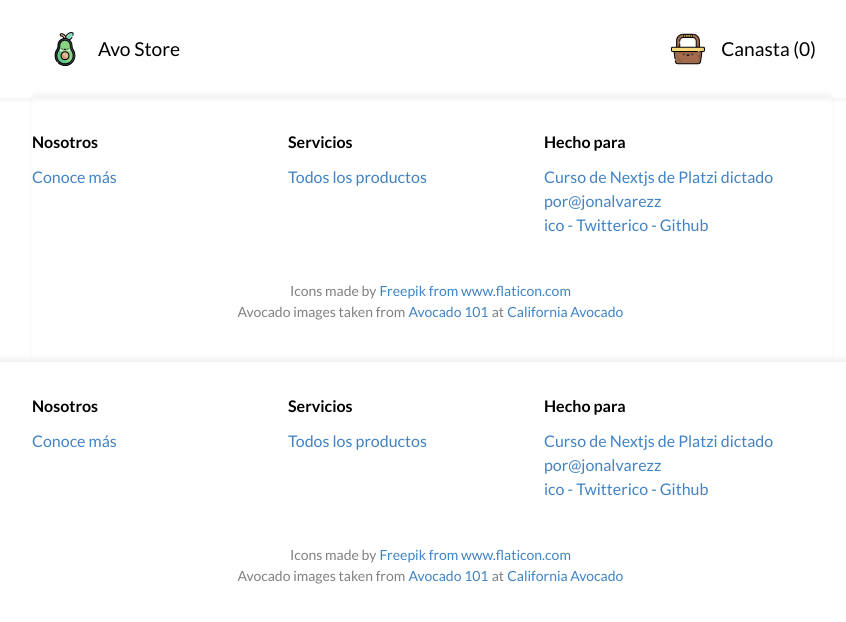
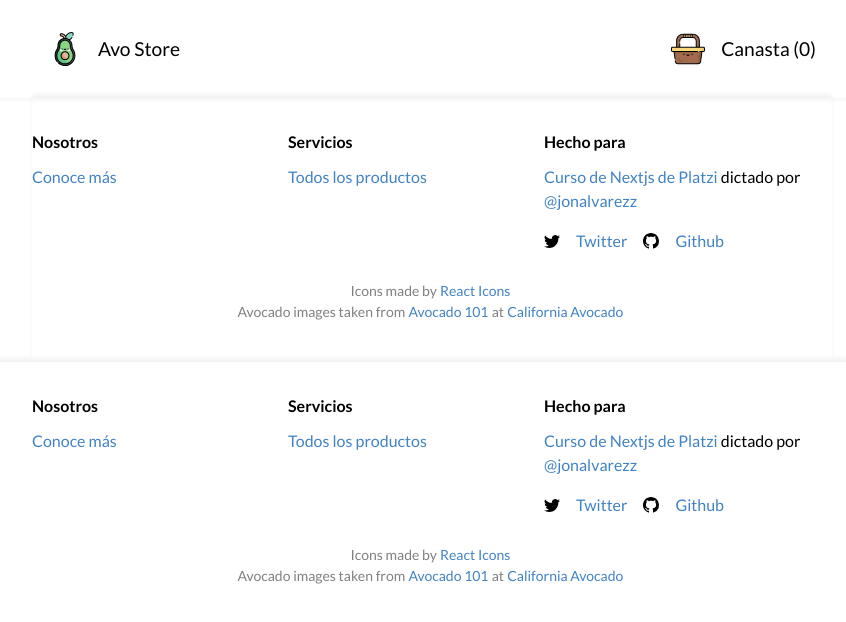
Before and after one commit to AgustinStringa/avo-store-platzi, a Next.js app: page /components/Footer in a window 1280 px wide. Shown: the top 622 px of the page, without its empty margins (208-1054 px from the left). Built offline with nearby package versions, Linux system fonts and the light colour scheme.

Commit message:
content and style to footer

```diff
--- a/package.json
+++ b/package.json
@@ -16,6 +16,7 @@
   "dependencies": {
     "next": "^13.1.2",
     "react": "^18.2.0",
-    "react-dom": "^18.2.0"
+    "react-dom": "^18.2.0",
+    "react-icons": "^4.7.1"
   }
 }
--- a/pages/components/Footer.jsx
+++ b/pages/components/Footer.jsx
@@ -1,6 +1,7 @@
-import Link from 'next/link'
-import React, { useContext } from 'react'
-import { AvoContext } from '@pages/context/AvoContext'
+import Link from "next/link";
+import React, { useContext } from "react";
+import { AvoContext } from "@pages/context/AvoContext";
+import { BsTwitter, BsGithub } from "react-icons/bs";
 const Footer = () => {
   return (
     <>
@@ -12,19 +13,18 @@ const Footer = () => {
         .site-footer {
           padding: 2rem 0;
         }
-            @media (min-width:768px) {
-
+        @media (min-width: 768px) {
           .site-footer nav {
             display: grid;
             grid-template-rows: 150px 50px;
             grid-template-columns: 100%;
             grid-template-areas:
               "links"
-                                        "credits"
+              "credits";
           }
         }
         .site-footer nav ul {
-                list-style:none;
+          list-style: none;
           display: flex;
           flex-direction: column;
           gap: 1rem;
@@ -42,25 +42,35 @@ const Footer = () => {
         .site-footer nav ul h2 {
           font-weight: bold;
           font-size: 1rem;
-                margin-bottom: .7rem;
+          margin-bottom: 0.7rem;
         }
         .site-footer nav div {
           grid-area: credits;
         }
-            .site-footer nav ul li:nth-child(1){
+        .site-footer nav ul li:nth-child(1) {
           grid-area: nosotros;
         }
-            .site-footer nav ul li:nth-child(2){
+        .site-footer nav ul li:nth-child(2) {
           grid-area: servicios;
         }
-            .site-footer nav ul li:nth-child(3){
+        .site-footer nav ul li:nth-child(3) {
           grid-area: hecho-para;
         }
         .site-footer nav ul li a,
-            .credits a{
+        .credits a {
           color: var(--color-link);
         }
 
+        .made-for > div,
+        .made-for > div div {
+          display: flex;
+          justify-content: flex-start;
+          gap: 1rem;
+          align-items: center;
+        }
+        .made-for > div {
+          margin-top: 1rem;
+        }
         .credits {
           color: grey;
           font-size: 14px;
@@ -74,80 +84,85 @@ const Footer = () => {
           }
         }
         .credits a {
-             margin: 0 0.2rem ;
+          margin: 0 0.2rem;
         }
       `}</style>
       <div className="footer-box">
-                <footer className='site-footer container'>
+        <footer className="site-footer container">
           <nav>
             <ul>
               <li>
                 <h2>Nosotros</h2>
 
-                                <Link href="" legacyBehavior>
-                                    <a>
-                                        Conoce más
-                                    </a>
+                <Link href="/about" legacyBehavior>
+                  <a>Conoce más</a>
                 </Link>
               </li>
               <li>
                 <h2>Servicios</h2>
-                                <Link legacyBehavior href="">
-                                    <a >Todos los productos</a>
+                <Link legacyBehavior href="/">
+                  <a>Todos los productos</a>
                 </Link>
               </li>
-                            <li>
+              <li className="made-for">
                 <h2>Hecho para</h2>
                 <p>
-                                    <Link legacyBehavior href="">
-                                        <a href="">Curso de Nextjs de Platzi  dictado por</a>
-                                    </Link>
-                                    <Link legacyBehavior href="">
-                                        <a href="">@jonalvarezz</a>
-                                    </Link>
+                  <a href="https://platzi.com/" target="_blank">
+                    Curso de Nextjs de Platzi
+                  </a>
+                  <span> dictado por </span>
+                  <a href="https://twitter.com/jonalvarezz" target="_blank">
+                    @jonalvarezz
+                  </a>
                 </p>
                 <div>
-                                    <Link href="" legacyBehavior>
-                                        <a >ico - Twitter</a>
-
-                                    </Link>
-                                    <Link href="" legacyBehavior>
-                                        <a >ico - Github</a>
-
-                                    </Link>
+                  <div>
+                    <BsTwitter />
+                    <a href="https://twitter.com/jonalvarezz" target="_blank">
+                      Twitter
+                    </a>
+                  </div>
+                  <div>
+                    <BsGithub />
+                    <a
+                      href="https://github.com/jonalvarezz/platzi-nextjs"
+                      target="_blank"
+                    >
+                      Github
+                    </a>
+                  </div>
                 </div>
               </li>
             </ul>
             <div>
-                            <p className='credits'>
+              <p className="credits">
                 Icons made by
-                                <Link href="" legacyBehavior>
-                                    <a href="">
-                                        Freepik from www.flaticon.com
+                <a
+                  target="_blank"
+                  href="https://react-icons.github.io/react-icons"
+                >
+                  React Icons
                 </a>
-                                </Link>
               </p>
-                            <p className='credits'>
-                                Avocado images taken from
-                                <Link legacyBehavior href="">
-                                    <a >
+              <p className="credits">
+                <span> Avocado images taken from</span>
+                <a
+                  href="https://californiaavocado.com/avocado101/avocado-varieties/"
+                  target="_blank"
+                >
                   Avocado 101
                 </a>
-                                </Link>
-                                at
-                                <Link legacyBehavior href="">
-                                    <a href="">
+                <span>at</span>
+                <a href="https://californiaavocado.com/" target="_blank">
                   California Avocado
                 </a>
-                                </Link>
               </p>
             </div>
           </nav>
         </footer>
-
       </div>
     </>
-    )
-}
+  );
+};
 
-export default Footer
+export default Footer;
```
Also changed, not shown: pages/product/[id].js (+8 -1 lines), 1 other file (tests, documents, lock files or other folders). Lines whose indentation alone changed are shown as unchanged.
